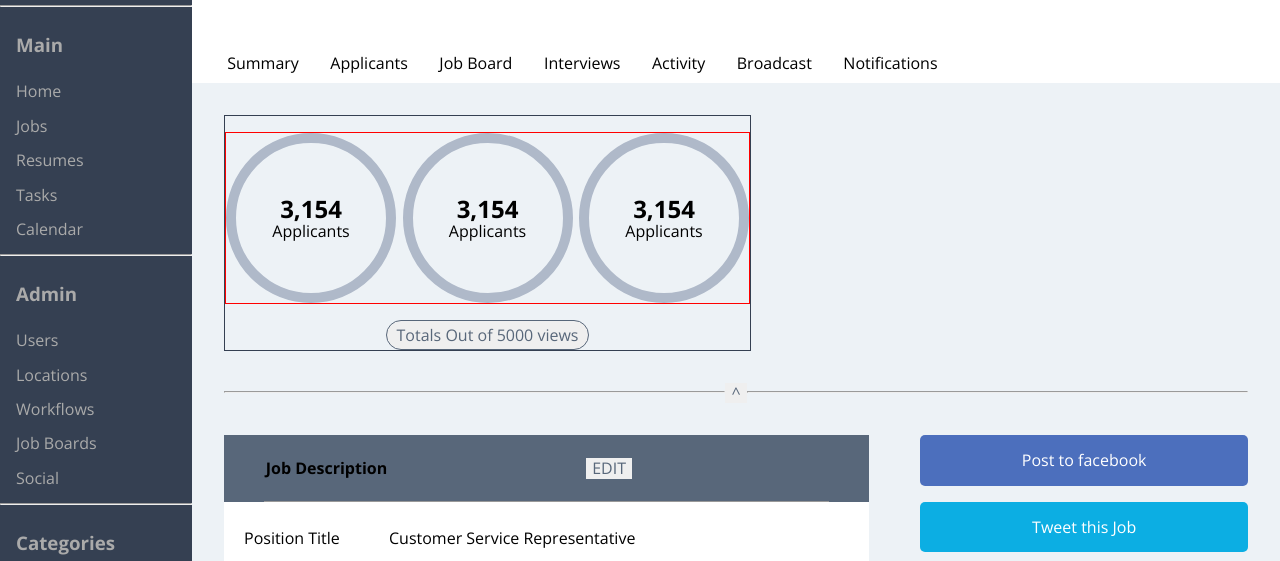
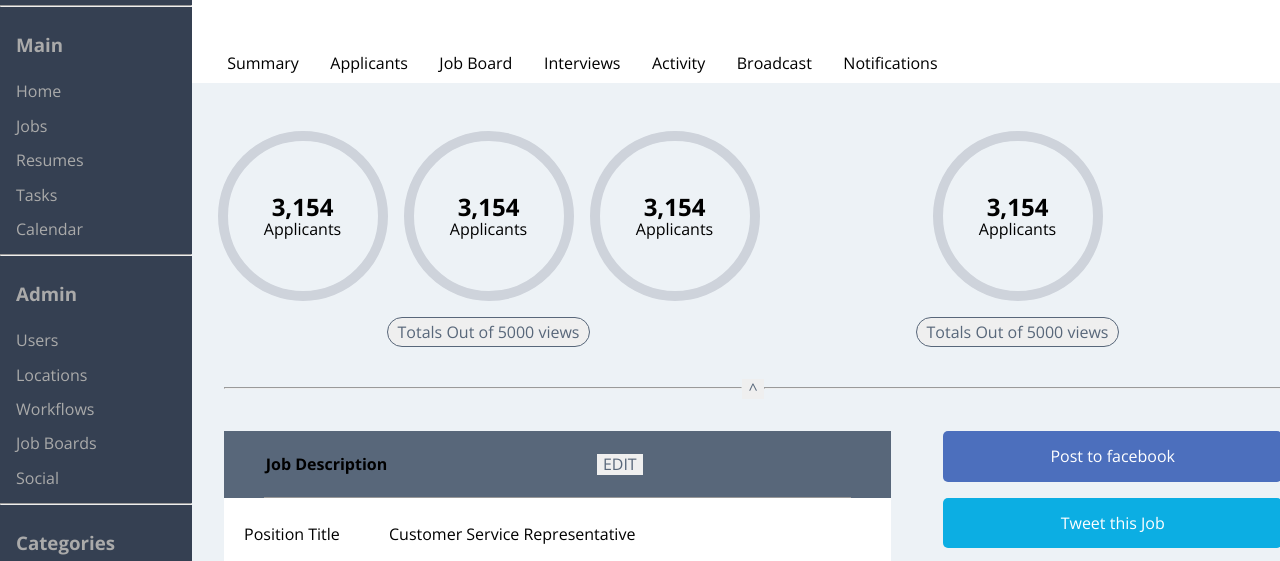
Before and after one commit to KevinKra/kk-comp-challenge-2, a plain HTML site: page index.html in a window 1280 px wide. Shown: the part 177-738 px from the top of the page. Drawn offline with nearby package versions, Linux system fonts and the light colour scheme.

Commit message:
Complete base graph section

```diff
--- a/index.html
+++ b/index.html
@@ -98,6 +98,7 @@
 		<main class="main-doc">
 			<main class="main-content">
 				<section class="main-content-body">
+					<div class="graphs">
 						<section class="graph-body-1">
 							<article class="graph-section">
 								<div class="graph-container">
@@ -117,15 +118,22 @@
 										<h2>3,154</h2>
 										<p>Applicants</p>
 									</article>
-
 								</div>
 							</article>
 							<button class="btn btn-2">Totals Out of 5000 views</button>
 						</section>
-<!-- 						<div class="graph-container">
-							<article class="bar-graph graph"></article>
-							<button class="btn btn-2">Applicants/Day</button>
-						</div> -->
+						<section class="graph-body-1">
+							<article class="graph-section">
+								<div class="graph-container">
+									<article class="circular-graph">
+										<h2>3,154</h2>
+										<p>Applicants</p>
+									</article>
+								</div>
+							</article>
+							<button class="btn btn-2">Totals Out of 5000 views</button>
+						</section>
+					</div>
 					<section class="divider">
 						<hr>
 						<button class="btn arrow-divide">^</button>
--- a/styles/styles.scss
+++ b/styles/styles.scss
@@ -177,30 +177,32 @@ ul {
 		}
 		.main-content {
 			.main-content-body {
+				.graphs {
+					display: flex;
+				}
 				.graph-body-1 {
-					border: 1px solid $secondaryColor;
+					min-width: 500px;
 					text-align: center;
-					min-width: 525px;
 					width: 50%;
 				}
 				.graph-section {
 					@include flex-row;
+					justify-content: center;
+					margin: 1rem 0;
 					text-align: center;
-					border: 1px solid red;
-					margin: 1rem 0;
 					.graph-container {
-						// background-color: $secondaryColor;
+						border-radius: 50%;
+						border: 10px solid #ced3db;
+						margin: 0 .5rem;
 						min-height: 150px;
 						min-width: 150px;
-						border: 10px solid #afb9c9;
-						border-radius: 50%;
 					}
 					.circular-graph {
 						@include flex-column;
+						align-items: center;
+						align-items: center;
 						height: 150px;
-						align-items: center;
 						justify-content: center;
-						align-items: center;
 					}
 					h2 {
 						margin: 0;
```
Also changed, not shown: styles/styles.css, 1 other file. Lines whose indentation alone changed are shown as unchanged.
